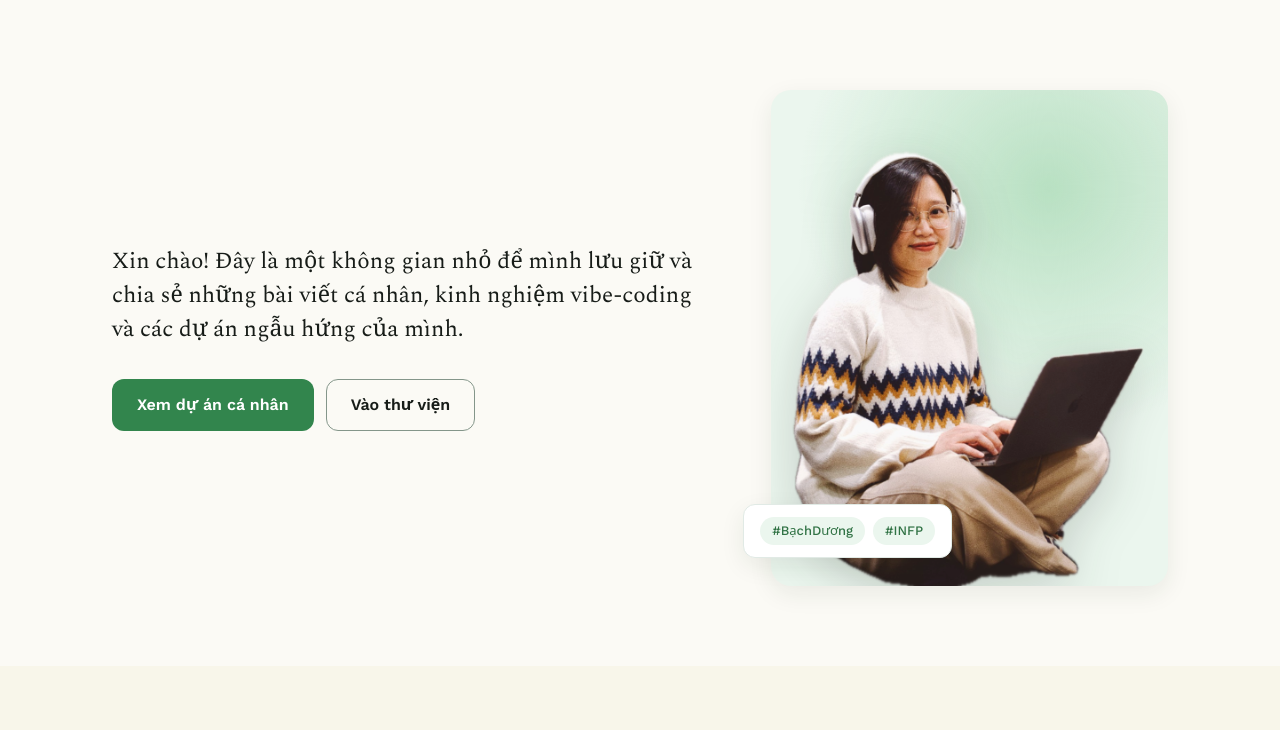
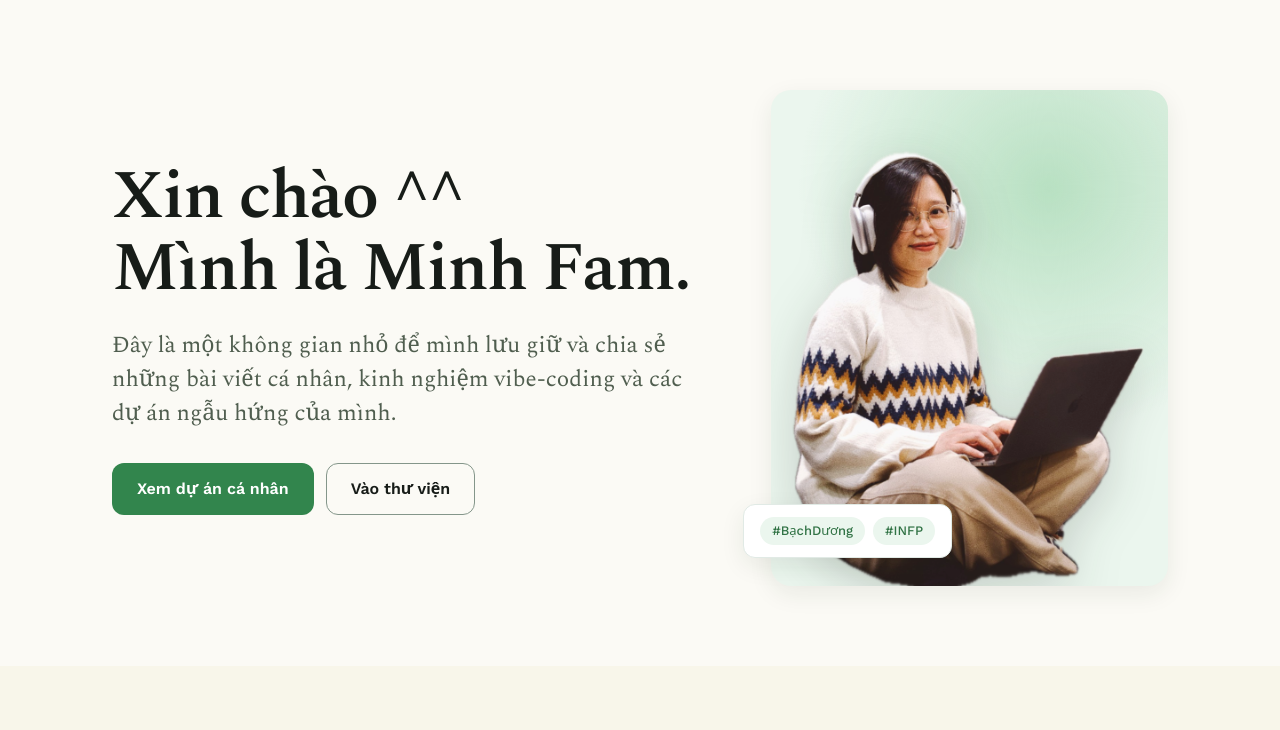
Before and after one commit to minhpth85/minhfam, a plain HTML site: page site/index.html in a window 1280 px wide. Shown: the part 70-800 px from the top of the page. Drawn offline with nearby package versions, Linux system fonts and the light colour scheme.

Commit message:
Trang chủ: hero 'Xin chào ^^ Mình là Minh Fam.'; About: bỏ tiêu đề đoạn hiện tại
Co-Authored-By: Claude Sonnet 5.5 <noreply@anthropic.com>

```diff
--- a/site/index.html
+++ b/site/index.html
@@ -33,7 +33,6 @@ try{var t=localStorage.getItem('theme');if(t==='dark'||t==='light')document.docu
 /* 1. hero */
 .hero{padding:var(--space-24) 0 var(--space-20)}
 .hero-grid{display:grid;grid-template-columns:1.2fr .8fr;gap:64px;align-items:center}
-.hero .lead{margin-top:0;color:var(--text)}
 .sr-only{position:absolute;width:1px;height:1px;padding:0;margin:-1px;overflow:hidden;clip:rect(0,0,0,0);white-space:nowrap;border:0}
 .hero-actions{display:flex;flex-wrap:wrap;gap:12px;margin-top:32px}
 .portrait{position:relative}
@@ -155,8 +154,8 @@ try{var t=localStorage.getItem('theme');if(t==='dark'||t==='light')document.docu
 <section class="hero">
   <div class="container hero-grid">
     <div>
-      <h1 class="sr-only">Minh Fam</h1>
-      <p class="lead">Xin chào! Đây là một không gian nhỏ để mình lưu giữ và chia sẻ những bài viết cá nhân, kinh nghiệm vibe-coding và các dự án ngẫu hứng của mình.</p>
+      <h1>Xin chào ^^<br>Mình là Minh Fam.</h1>
+      <p class="lead">Đây là một không gian nhỏ để mình lưu giữ và chia sẻ những bài viết cá nhân, kinh nghiệm vibe-coding và các dự án ngẫu hứng của mình.</p>
       <div class="hero-actions">
         <a class="btn" href="du-an.html">Xem dự án cá nhân</a>
         <a class="btn secondary" href="thu-vien.html">Vào thư viện</a>
```
Also changed, not shown: site/about.html (+0 -1 lines).
